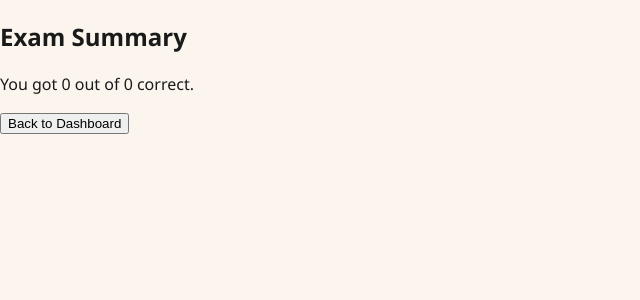
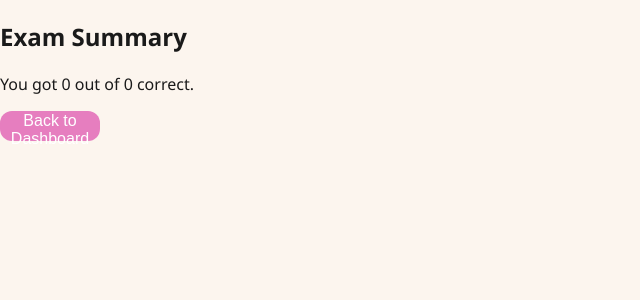
Before and after one commit to AB0-0/EXAMii, a React (Create React App) app: page /summary in a window 1280 px wide. Shown: the top 300 px of the page, without its empty margins (0-640 px from the left). Built offline with nearby package versions, Linux system fonts and the light colour scheme.

Commit message:
Update Summary.js

```diff
--- a/src/Summary.js
+++ b/src/Summary.js
@@ -30,7 +30,7 @@ function Summary() {
         </div>
       ))}
 
-      <button onClick={() => navigate('/')}>Back to Dashboard</button>
+      <button className='upload-btn' onClick={() => navigate('/')}>Back to Dashboard</button>
     </div>
   );
 }
```
